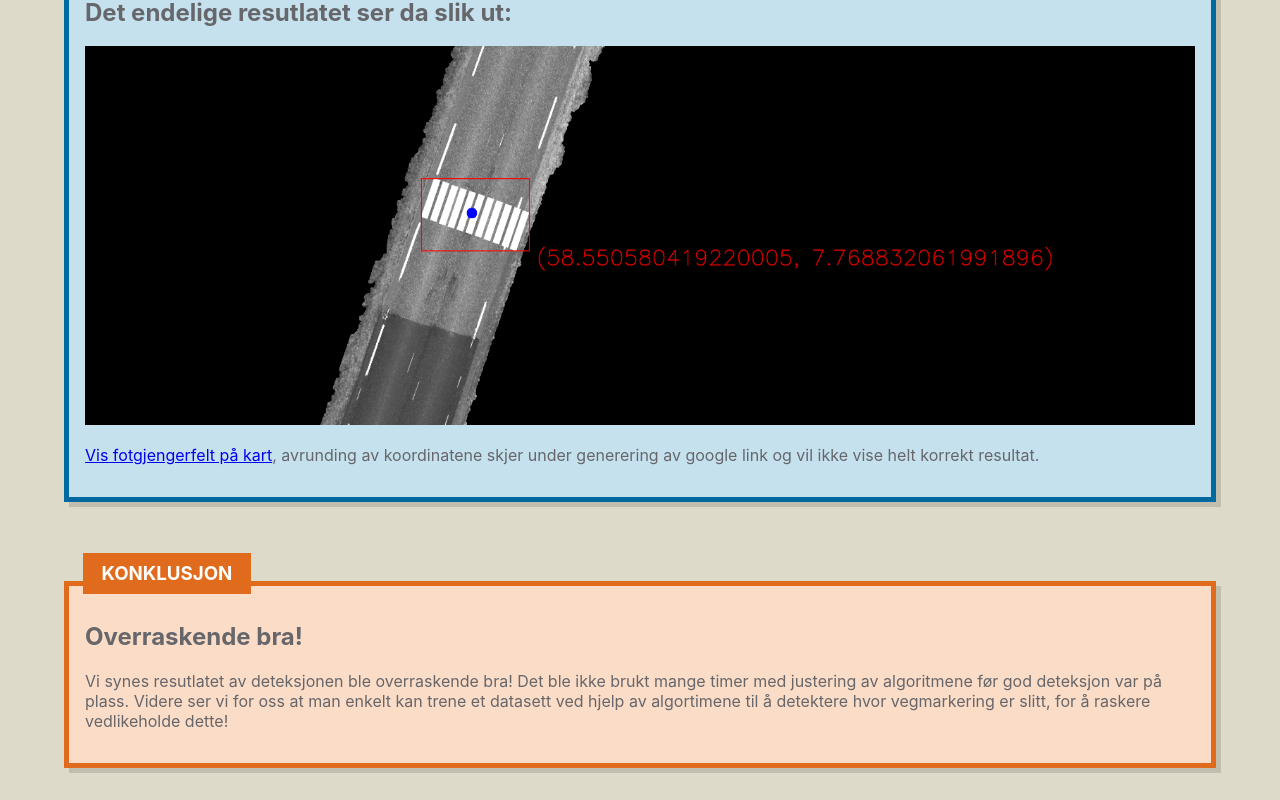
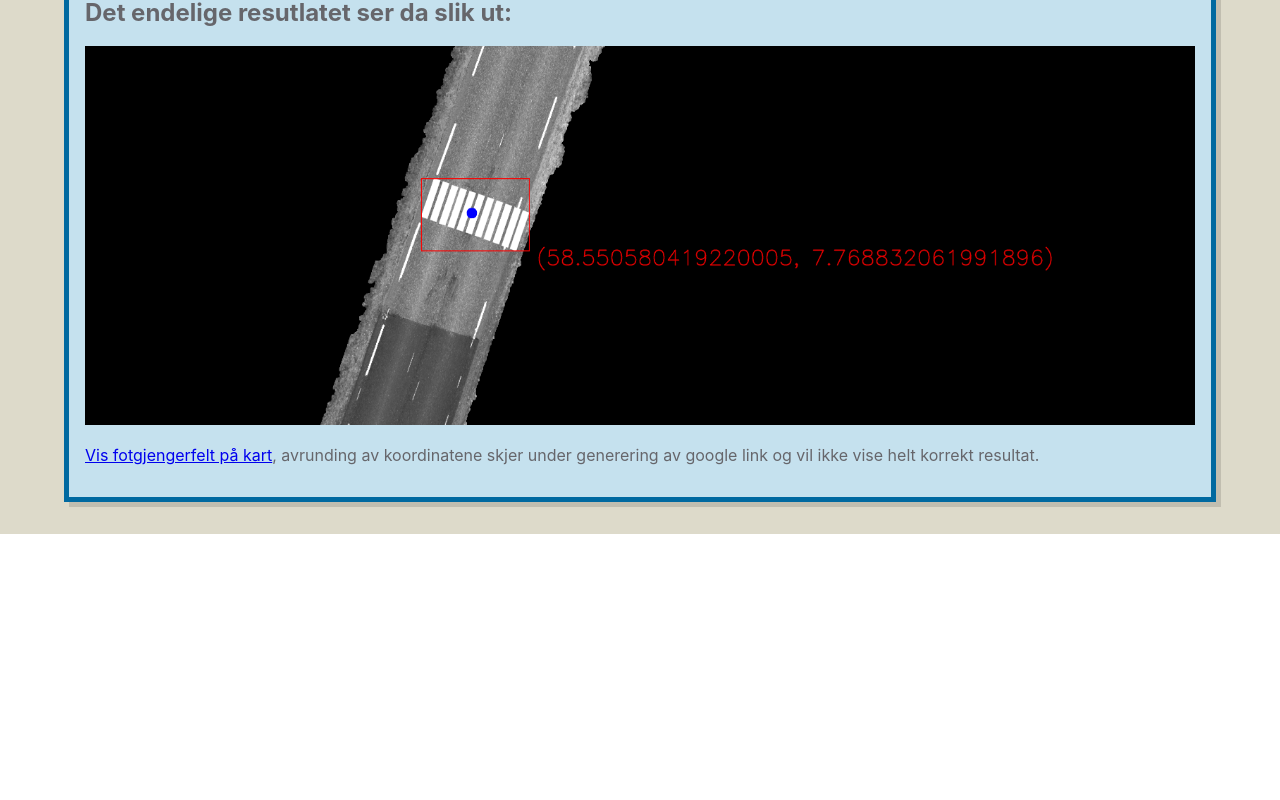
Before and after one commit to jakob-lj/tdt4860-eit-poster-g3-v22, a React (Vite) app: page / in a window 1280 px wide. Shown: the part 1867-2667 px from the top of the page. After the commit the page ends 2401 px from the top, so only its background shows below. Built offline with nearby package versions, Linux system fonts and the light colour scheme.

Commit message:
feat: remove conclusion

```diff
--- a/src/pages/poster/index.tsx
+++ b/src/pages/poster/index.tsx
@@ -1,8 +1,6 @@
 import { Container } from "@mui/material";
 import React from "react";
-import G3TextModule from "../../components/G3textModule";
 import Title from "../../components/title";
-import Conclusion from "../../modules/conclusion";
 import Methods from "../../modules/methods";
 import Results from "../../modules/results";
 
@@ -13,7 +11,6 @@ const Poster: React.FC = () => {
         <Title />
         <Methods />
         <Results />
-        <Conclusion />
       </Container>
     </div>
   );
```
